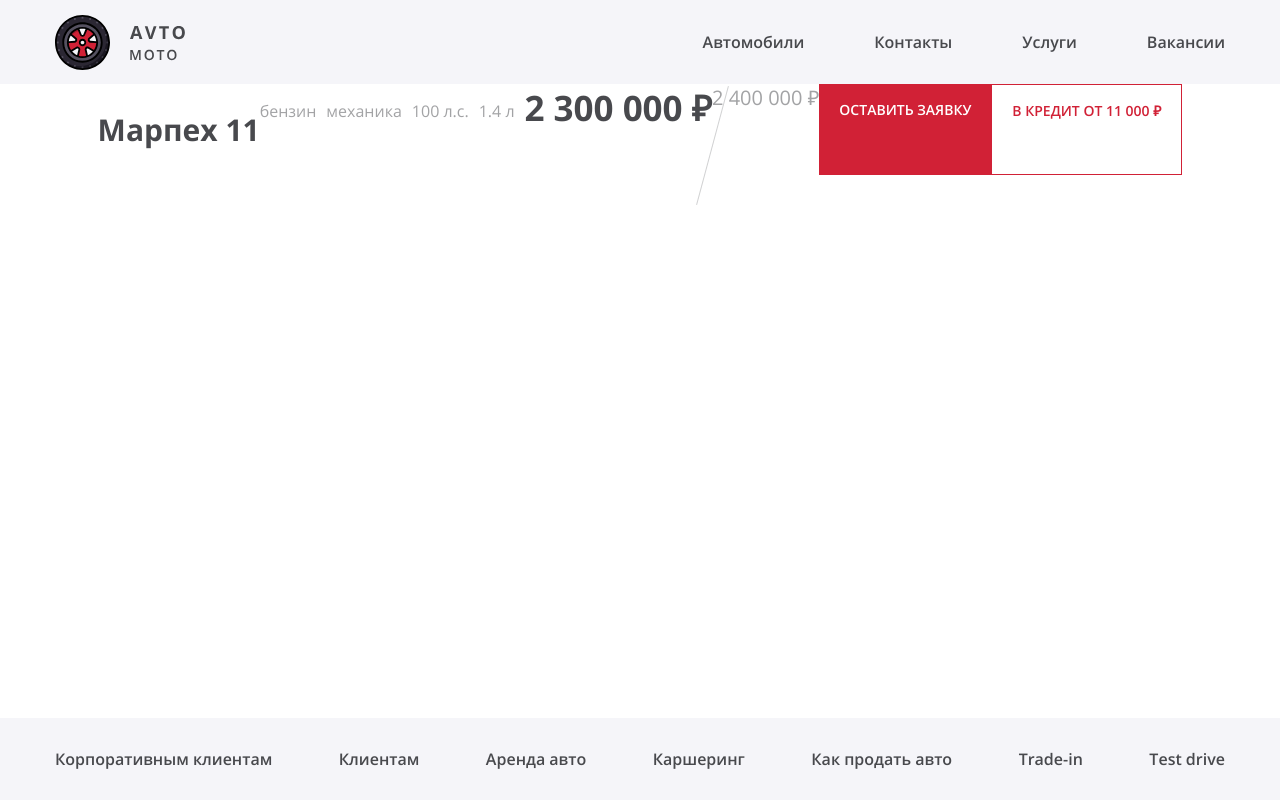
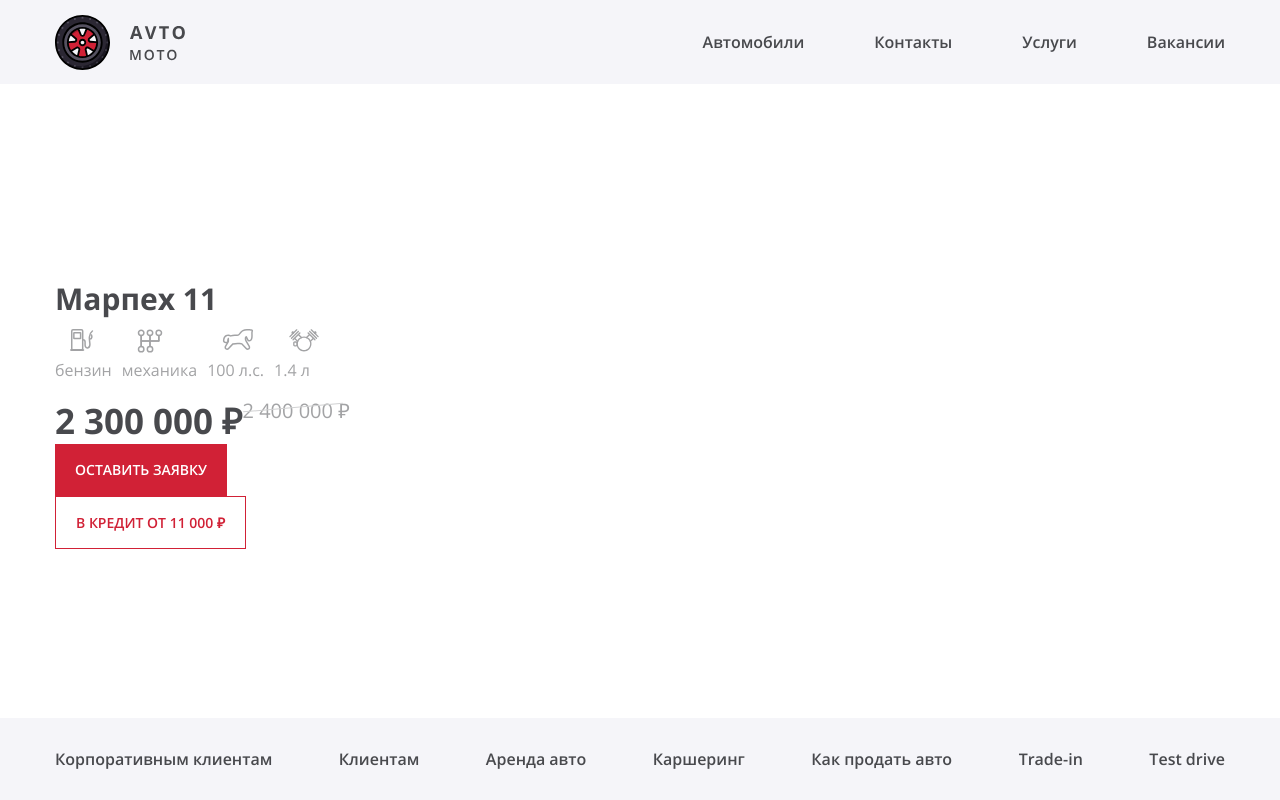
Before and after one commit to Juliet94/Ageeva_avtomoto, a React (Create React App) app: page / in a window 1280 px wide. Built offline with nearby package versions, Linux system fonts and the light colour scheme; a web font is replaced by a local one.

Commit message:
Исправит компонент с информацией

```diff
--- a/src/components/avto-info/avto-info.jsx
+++ b/src/components/avto-info/avto-info.jsx
@@ -5,7 +5,6 @@ import classNames from 'classnames';
 
 function AvtoInfo() {
   return (
-    <section className={styles.info}>
     <div className={styles.wrapper}>
       <h2 className={styles.heading}>
         Марпех 11
@@ -14,7 +13,7 @@ function AvtoInfo() {
         <li className={classNames(styles.list_item, styles.gas)}>
           бензин
         </li>
-          <li className={classNames(styles.list_item, styles.transsmision)}>
+        <li className={classNames(styles.list_item, styles.transmission)}>
           механика
         </li>
         <li className={classNames(styles.list_item, styles.power)}>
@@ -26,20 +25,19 @@ function AvtoInfo() {
       </ul>
       <div className={styles.price}>
         <span className={styles.current_price}>
-            2 300 000 ₽
+          2&nbsp;300&nbsp;000&nbsp;₽
         </span>
         <span className={styles.old_price}>
-            2 400 000 ₽
+          2&nbsp;400&nbsp;000&nbsp;₽
         </span>
       </div>
       <a className={classNames(styles.link, styles.submit_application)} href="/">
         Оставить заявку
       </a>
       <a className={classNames(styles.link, styles.credit)} href="/">
-          В кредит от 11 000 ₽
+        В кредит от 11&nbsp;000&nbsp;₽
       </a>
     </div>
-    </section>
   );
 }
 
--- a/src/components/avto-info/avto-info.module.scss
+++ b/src/components/avto-info/avto-info.module.scss
@@ -1,14 +1,10 @@
-.info {
-  display: flex;
-  flex-wrap: wrap;
-  justify-content: center;
-  align-items: center;
-}
-
 .wrapper {
+  width: 100%;
   display: flex;
   flex-wrap: wrap;
   justify-content: space-between;
+  align-items: flex-start;
+  flex-direction: column;
 }
 
 .heading {
@@ -35,6 +31,10 @@
     position: absolute;
     width: 40px;
     height: 40px;
+    background-image: url('../../assets/images/icon-gas-station.svg');
+    background-repeat: no-repeat;
+    top: -30px;
+    left: 15px;
     }
 }
 
@@ -45,6 +45,10 @@
     position: absolute;
     width: 40px;
     height: 40px;
+    background-image: url('../../assets/images/icon-transmission.svg');
+    background-repeat: no-repeat;
+    top: -30px;
+    left: 15px;
     }
 }
 
@@ -55,6 +59,10 @@
     position: absolute;
     width: 40px;
     height: 40px;
+    background-image: url('../../assets/images/icon-horse.svg');
+    background-repeat: no-repeat;
+    top: -30px;
+    left: 15px;
     }
 }
 
@@ -65,6 +73,10 @@
     position: absolute;
     width: 40px;
     height: 40px;
+    background-image: url('../../assets/images/icon-engine.svg');
+    background-repeat: no-repeat;
+    top: -30px;
+    left: 15px;
     }
 }
 
@@ -86,10 +98,11 @@
   &::before {
     content: '';
     position: absolute;
-    width: 1px;
-    height: 123px;
+    width: 100px;
+    height: 1px;
     background-color: #a3a4a6;
-    transform: rotate(15deg);
+    transform: rotate(-5deg);
+    top: 10px;
   }
 }
 
--- a/src/components/main-page/main-page.jsx
+++ b/src/components/main-page/main-page.jsx
@@ -9,11 +9,15 @@ function MainPage() {
   return (
     <div className={styles.wrapper}>
       <Header />
-      <main>
-        <h1 className="visually-hidden">
-          Информация о автомобиле Марпех 11
-        </h1>
-        <AvtoInfo />
+      <main className={styles.main}>
+        <div className={styles.inner_wrapper}>
+          <h1 className="visually-hidden">
+            Информация о автомобиле Марпех 11
+          </h1>
+          <section>
+            <AvtoInfo />
+          </section>
+        </div>
       </main>
       <Footer />
     </div>
--- a/src/components/main-page/main-page.module.scss
+++ b/src/components/main-page/main-page.module.scss
@@ -3,3 +3,20 @@
   grid-template-rows: min-content 1fr min-content;
   height: 100vh;
 }
+
+.main {
+  display: flex;
+  justify-content: center;
+  align-items: center;
+  flex-wrap: wrap;
+}
+
+.inner_wrapper {
+  display: flex;
+  justify-content: space-between;
+  flex-wrap: wrap;
+  width: 100%;
+  min-width: 768px;
+  max-width: 1200px;
+  padding: 0 15px;
+}
```
Also changed, not shown: src/assets/images/icon-engine.svg (renamed from src/assets/images/icon-gas-tank.svg). Lines whose indentation alone changed are shown as unchanged.
